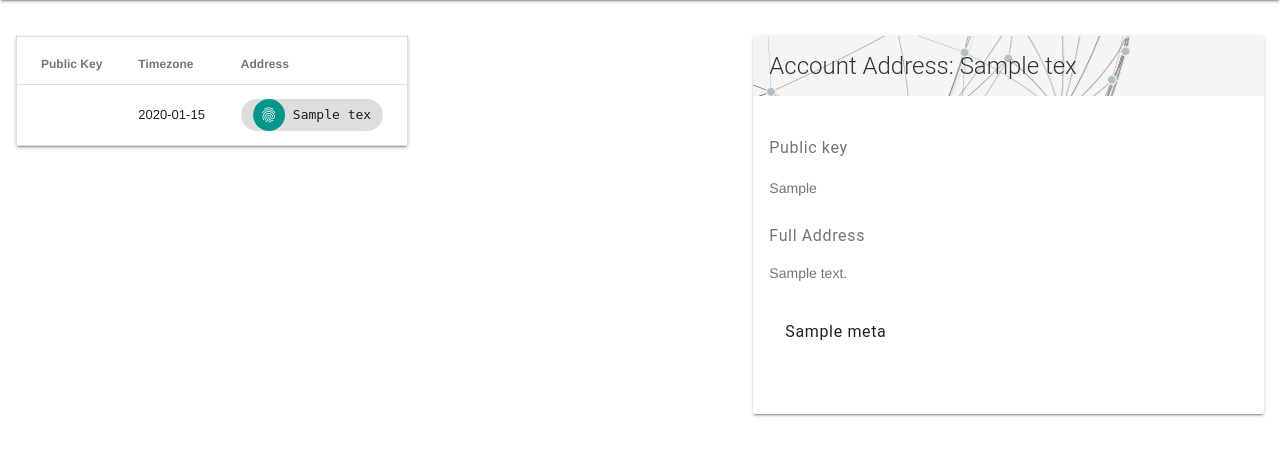
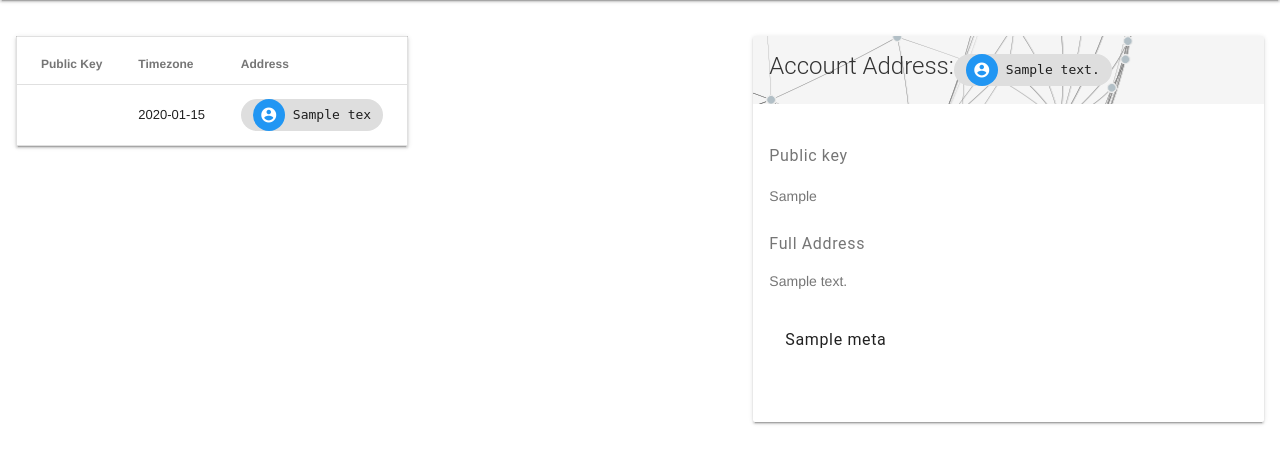
Before and after one commit to dhruvrana72/uplink-explorer, a Flask app: template uplink_explorer/templates/accounts.html in a window 1280 px wide. Shown: the part 64-526 px from the top of the page. Run offline with Flask 2, Linux system fonts and the light colour scheme; the template is opened without the code that fills it: most values are stand-ins (such as "Sample title", 1, 10 or a date in 2020); parts of the project's set-up code (start-up, migrations or seed data) failed here and were passed over.

Commit message:
Call (#50)
* call tx in blocks

* account assets contracts

```diff
--- a/uplink_explorer/templates/accounts.html
+++ b/uplink_explorer/templates/accounts.html
@@ -15,29 +15,23 @@
                     </thead>
                     <tbody>
                         {% if accounts is not none %} {% for acc in accounts %}
-                     <tr {% if acc.address== account.address %} class="is-selected" {% endif %}>
+                        <tr {% if acc.address==account.address %} class="is-selected" {% endif %}>
 
-                        <td id="{{acc.public_key | shorten_key}}" class="mdl-data-table__cell--non-numeric"
-                            onclick="copyToClipboard('{{acc.public_key | shorten}}copy')">{{acc.public_key |
-                            shorten_key}}
-                            <div class="mdl-tooltip" data-mdl-for="{{acc.public_key | shorten_key}}"
-                                 id="{{acc.public_key | shorten }}copy">
+                            <td id="{{acc.public_key | shorten_key}}" class="mdl-data-table__cell--non-numeric" onclick="copyToClipboard('{{acc.public_key | shorten}}copy')">{{acc.public_key | shorten_key}}
+                                <div class="mdl-tooltip" data-mdl-for="{{acc.public_key | shorten_key}}" id="{{acc.public_key | shorten }}copy">
                                     {{acc.public_key}}
                                 </div>
                             </td>
                             <td class="mdl-data-table__cell--non-numeric">{{acc.timezone}}</td>
                             <td class="mdl-data-table__cell--non-numeric">
                                 <a href="{{ url_for('public.accounts', addr = acc.address) }}">
-                                <button id="{{acc.address | shorten}}" type="submit" name="submit"
-                                        value="{{acc.address}}" class="mdl-chip"
-                                        onclick="copyToClipboard('{{acc.address | shorten}}copy')">
-                                      <span class="mdl-chip__contact mdl-color--teal mdl-color-text--white material-icons">
-                                      fingerprint
+                                    <button id="{{acc.address | shorten}}" type="submit" name="submit" value="{{acc.address}}" class="mdl-chip" onclick="copyToClipboard('{{acc.address | shorten}}copy')">
+                                      <span class="mdl-chip__contact mdl-color--blue mdl-color-text--white material-icons">
+                                      account_circle
                                       </span>
                                     <span class="mdl-chip__text">{{acc.address | shorten}}</span>
                                 </button>
-                                <div class="mdl-tooltip" data-mdl-for="{{acc.address | shorten}}"
-                                     id="{{acc.address | shorten}}copy">
+                                    <div class="mdl-tooltip" data-mdl-for="{{acc.address | shorten}}" id="{{acc.address | shorten}}copy">
                                         {{acc.address}}
                                     </div>
                                 </a>
@@ -62,7 +56,17 @@
                 {% if account %}
                 <div class="demo-card-square mdl-card mdl-shadow--2dp">
                     <div class="mdl-card__title mdl-card--expand">
-                        <h2 class="mdl-card__title-text">Account Address: {{account.address | shorten}}</h2>
+                        <h2 class="mdl-card__title-text">Account Address:
+                            <button id="{{account.address}}" type="submit" name="submit" value="{{account.address}}" class="mdl-chip" onclick="copyToClipboard('{{account.address}}copy')">
+                                      <span class="mdl-chip__contact mdl-color--blue mdl-color-text--white material-icons">
+                                      account_circle
+                                      </span>
+                                <span class="mdl-chip__text">{{account.address}}</span>
+                            </button>
+                            <div class="mdl-tooltip" data-mdl-for="{{account.address}}" id="{{account.address}}copy">
+                                {{account.address}}
+                            </div>
+                        </h2>
                     </div>
                     <div class="mdl-card__supporting-text">
                         <h6>Public key</h6>
@@ -93,8 +97,7 @@
     </div>
     {% if not config.READONLY_MODE %}
     <form action="{{ url_for('public.create_account')}}" method="post">
-        <button class="mdl-button mdl-js-button mdl-button--fab mdl-button--colored circle-btn" type="submit"
-                name="submit" value="create_account">
+        <button class="mdl-button mdl-js-button mdl-button--fab mdl-button--colored circle-btn" type="submit" name="submit" value="create_account">
             {% if spinner %}
             <div class="mdl-spinner mdl-js-spinner is-active"></div>
             {% else %}
```
Also changed, not shown: uplink_explorer/templates/assets.html (+10 -17 lines), uplink_explorer/templates/contracts.html (+21 -20 lines), uplink_explorer/templates/transactions.html (+16 -7 lines). Lines whose indentation alone changed are shown as unchanged.
